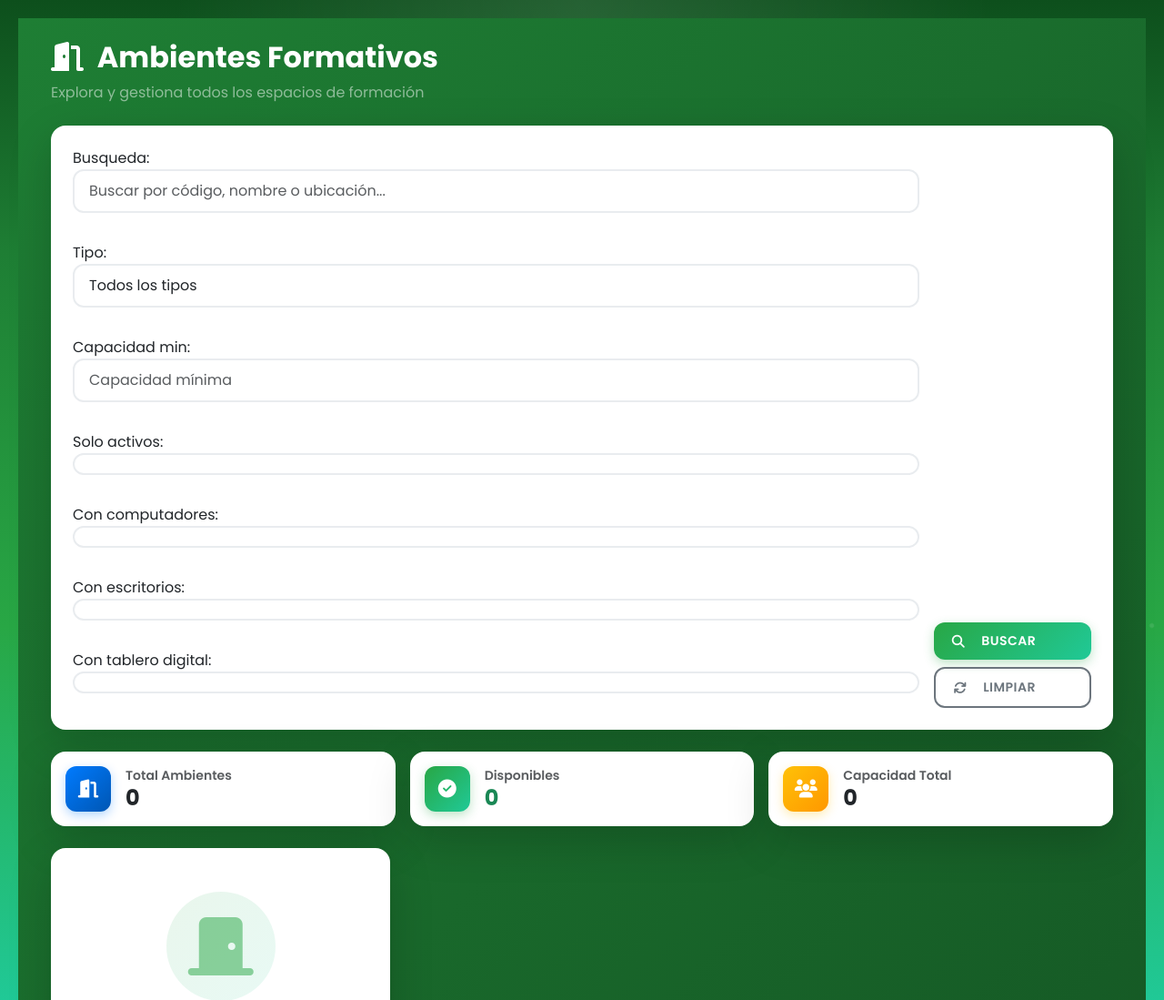
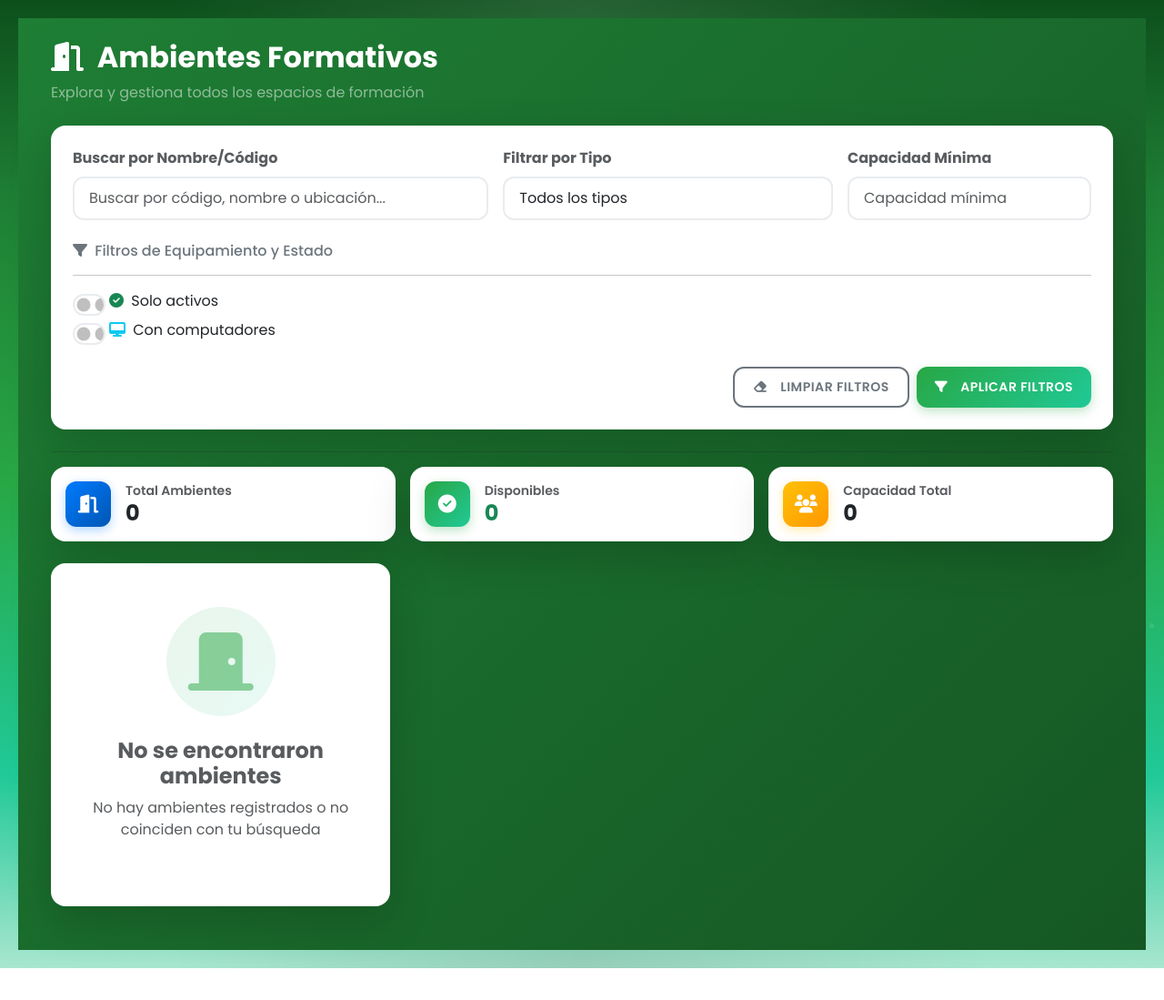
Before and after one commit to sebastianPR890/Sistema-de-Reserva-y-Gesti-n-de-Ambientes-Formativos, a Django app: page /ambientes/ in a window 1280 px wide. Shown: the top 1099 px of the page at 91% size. After the commit the page ends 1064 px from the top, so only its background shows below. Run offline with Django 4.2, Linux system fonts and the light colour scheme; data that the repository does not hold is empty.

Commit message:
cambios en los filtros

```diff
--- a/sistema_reservas/ambientes/views.py
+++ b/sistema_reservas/ambientes/views.py
@@ -23,51 +23,66 @@ def lista_ambientes(request):
 
     # Aplica los filtros de búsqueda si el formulario es válido
     if form_busqueda.is_valid():
-        busqueda = form_busqueda.cleaned_data.get('busqueda')
-        tipo = form_busqueda.cleaned_data.get('tipo')
-        capacidad_min = form_busqueda.cleaned_data.get('capacidad_min')
-        solo_activos = form_busqueda.cleaned_data.get('solo_activos')
-        con_computadores = form_busqueda.cleaned_data.get('con_computadores')
-        con_escritorios = form_busqueda.cleaned_data.get('con_escritorios')
-        con_tablero_digital = form_busqueda.cleaned_data.get('con_tablero_digital')
+        cleaned_data = form_busqueda.cleaned_data
 
+        # 1. Filtro de Búsqueda por Texto (código o nombre)
+        busqueda = cleaned_data.get('busqueda')
         if busqueda:
             ambientes = ambientes.filter(
-                Q(codigo__icontains=busqueda) |
-                Q(nombre__icontains=busqueda) |
-                Q(ubicacion__icontains=busqueda)
+                Q(codigo__icontains=busqueda) | Q(nombre__icontains=busqueda)
             )
 
+        # 2. Filtro por Tipo de Ambiente
+        tipo = cleaned_data.get('tipo')
         if tipo:
             ambientes = ambientes.filter(tipo=tipo)
 
+        # 3. Filtro por Capacidad Mínima
+        capacidad_min = cleaned_data.get('capacidad_min')
         if capacidad_min:
             ambientes = ambientes.filter(capacidad__gte=capacidad_min)
 
+        # 4. FILTRO BOOLEANO: Solo Ambientes Activos (activo=True)
+        solo_activos = cleaned_data.get('solo_activos')
         if solo_activos:
+            # Si la casilla está marcada, solo muestra los activos (True)
             ambientes = ambientes.filter(activo=True)
+        # Nota: Si no está marcada, no se filtra por activo, mostrando ambos.
 
+        # 5. FILTRO BOOLEANO: Con Computadores
+        con_computadores = cleaned_data.get('con_computadores')
         if con_computadores:
-            # Los lookups en JSONField buscan por clave y valor
-            ambientes = ambientes.filter(recursos__computadores=True)
+            # Buscamos en la relación 'equipos' (el related_name/default) que su nombre contenga 'Computador'
+            ambientes = ambientes.filter(
+                equipos__nombre__icontains='Computador'
+            ).distinct() # Usamos distinct para evitar duplicados si un ambiente tiene varios computadores
 
+        # 6. FILTRO BOOLEANO: Con Escritorios
+        con_escritorios = cleaned_data.get('con_escritorios')
         if con_escritorios:
-            ambientes = ambientes.filter(recursos__escritorios=True)
+            # Buscamos en la relación 'equipos' que su nombre contenga 'Escritorio'
+            ambientes = ambientes.filter(
+                equipos__nombre__icontains='Escritorio'
+            ).distinct()
 
+        # 7. FILTRO BOOLEANO: Con Tablero Digital
+        con_tablero_digital = cleaned_data.get('con_tablero_digital')
         if con_tablero_digital:
-            ambientes = ambientes.filter(recursos__tablero_digital=True)
+            # Buscamos en la relación 'equipos' que su nombre contenga 'Tablero Digital'
+            ambientes = ambientes.filter(
+                equipos__nombre__icontains='Tablero Digital'
+            ).distinct()
 
-    # Ordena los resultados para consistencia
-    ambientes = ambientes.order_by('codigo')
 
-    # Configura la paginación para 10 ambientes por página
-    paginator = Paginator(ambientes, 10)
+    # ... (Paginación y renderizado)
+    paginator = Paginator(ambientes, 10)  # Muestra 10 ambientes por página
     page_number = request.GET.get('page')
     page_obj = paginator.get_page(page_number)
 
     context = {
-        'ambientes': page_obj,
         'form_busqueda': form_busqueda,
+        'page_obj': page_obj,
+        'ambientes': ambientes, # Se envía el QuerySet filtrado
     }
     return render(request, 'ambientes/lista_ambientes.html', context)
 
--- a/sistema_reservas/templates/ambientes/lista_ambientes.html
+++ b/sistema_reservas/templates/ambientes/lista_ambientes.html
@@ -28,26 +28,58 @@
         <div class="card border-0 shadow-lg rounded-4 mb-4 animate__animated animate__fadeInUp">
             <div class="card-body p-4">
                 <form method="get" id="searchForm">
-                    <div class="row g-3 align-items-end">
-                        <div class="col-md-10">
-                            <div class="row g-3">
-                                {{ form_busqueda.as_p }}
+                    {% csrf_token %}
+
+                    <div class="row g-3 mb-4">
+                        <div class="col-md-5">
+                            <label class="form-label text-muted fw-bold">Buscar por Nombre/Código</label>
+                            {{ form_busqueda.busqueda }}
+                        </div>
+
+                        <div class="col-md-4">
+                            <label class="form-label text-muted fw-bold">Filtrar por Tipo</label>
+                            {{ form_busqueda.tipo }}
+                        </div>
+
+                        <div class="col-md-3">
+                            <label class="form-label text-muted fw-bold">Capacidad Mínima</label>
+                            {{ form_busqueda.capacidad_min }}
+                        </div>
+                    </div>
+
+                    <h6 class="text-secondary mb-3"><i class="fas fa-filter me-1"></i> Filtros de Equipamiento y Estado</h6>
+                    <hr class="mt-0 mb-3">
+                    <div class="row g-3 mb-4">
+
+
+                        <div class="col-md-6">
+                            <div class="form-check form-switch mb-2">
+                                <input class="form-check-input" type="checkbox" role="switch" id="{{ form_busqueda.solo_activos.id_for_label }}" name="{{ form_busqueda.solo_activos.name }}" {% if form_busqueda.solo_activos.value %}checked{% endif %} value="on">
+                                <label class="form-check-label" for="{{ form_busqueda.solo_activos.id_for_label }}">
+                                    <i class="fas fa-check-circle me-1 text-success"></i> {{ form_busqueda.solo_activos.label }}
+                                </label>
+                            </div>
+                            <div class="form-check form-switch">
+                                <input class="form-check-input" type="checkbox" role="switch" id="{{ form_busqueda.con_computadores.id_for_label }}" name="{{ form_busqueda.con_computadores.name }}" {% if form_busqueda.con_computadores.value %}checked{% endif %} value="on">
+                                <label class="form-check-label" for="{{ form_busqueda.con_computadores.id_for_label }}">
+                                    <i class="fas fa-desktop me-1 text-info"></i> {{ form_busqueda.con_computadores.label }}
+                                </label>
                             </div>
                         </div>
-                        <div class="col-md-2">
-                            <div class="d-flex gap-2 flex-column">
-                                <button type="submit" class="btn btn-success">
-                                    <i class="fas fa-search me-2"></i>Buscar
-                                </button>
-                                <a href="{% url 'ambientes:lista' %}" class="btn btn-outline-secondary">
-                                    <i class="fas fa-sync me-2"></i>Limpiar
-                                </a>
-                            </div>
-                        </div>
+                    </div>
+
+                    <div class="d-flex justify-content-end gap-2">
+                        <a href="{% url 'ambientes:lista' %}" class="btn btn-outline-secondary">
+                            <i class="fas fa-eraser me-1"></i> Limpiar Filtros
+                        </a>
+                        <button type="submit" class="btn btn-success">
+                            <i class="fas fa-filter me-1"></i> Aplicar Filtros
+                        </button>
                     </div>
                 </form>
             </div>
         </div>
+        <hr>
 
         <!-- Stats Summary -->
         <div class="row g-3 mb-4">
@@ -457,6 +489,26 @@
         font-size: 1.1rem;
     }
 }
+
+#searchForm .form-label {
+    font-weight: 600;
+    color: #2c3e50;
+    margin-bottom: 0.5rem;
+}
+
+#searchForm .form-control,
+#searchForm .form-select {
+    border: 2px solid #e9ecef;
+    border-radius: 0.75rem;
+    padding: 0.625rem 1rem;
+    transition: all 0.3s ease;
+}
+
+#searchForm .form-control:focus,
+#searchForm .form-select:focus {
+    border-color: #28a745;
+    box-shadow: 0 0 0 0.25rem rgba(40, 167, 69, 0.15);
+}
 </style>
 
 <script>
```
Also changed, not shown: sistema_reservas/templates/usuarios/lista_usuarios.html (+79 -9 lines), sistema_reservas/usuarios/forms.py (added, +21 -0 lines), sistema_reservas/usuarios/views.py (+37 -3 lines).
